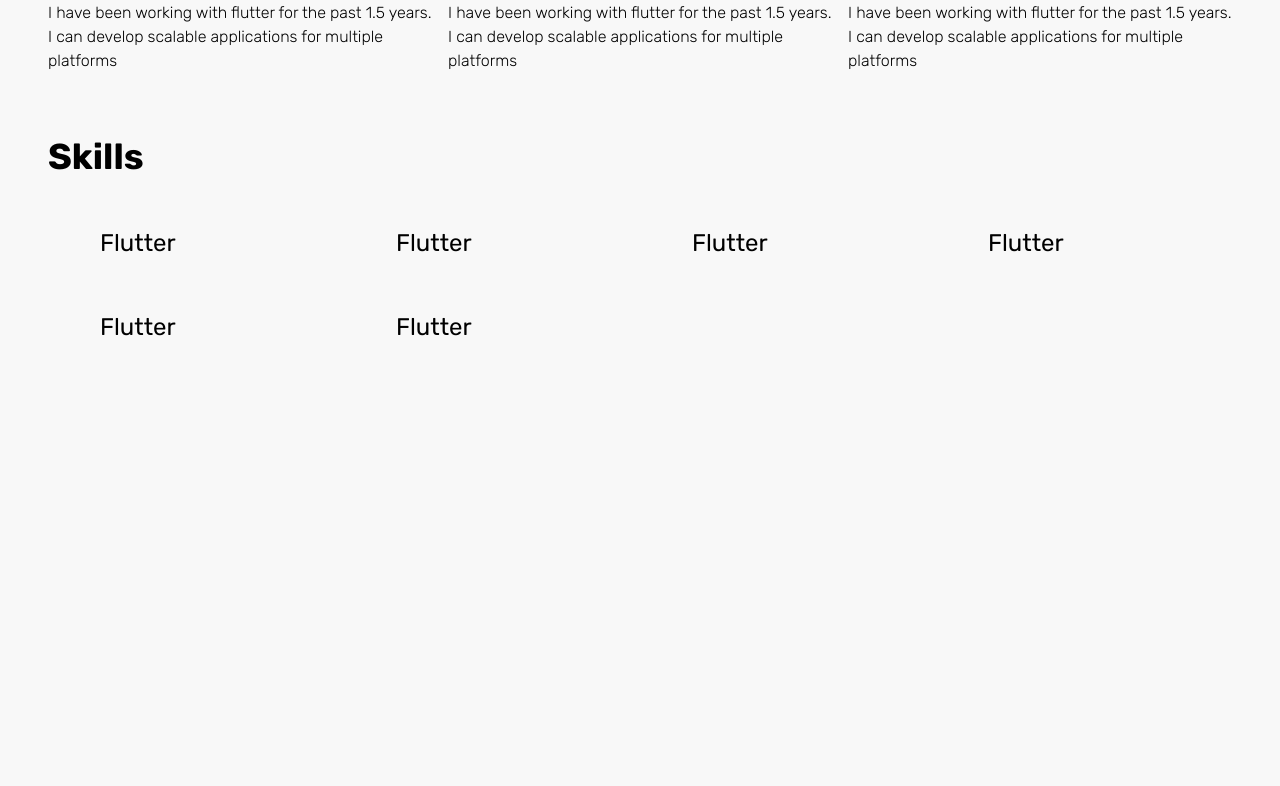
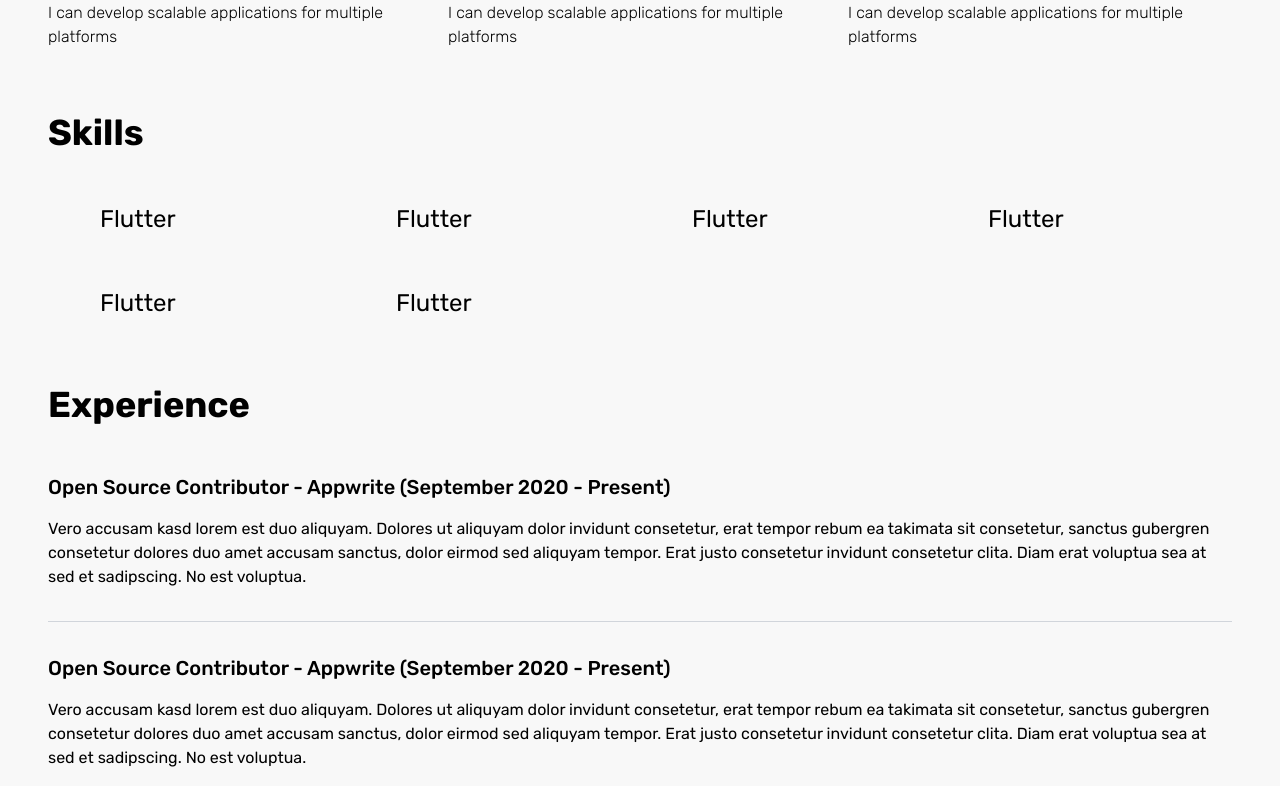
Before and after one commit to 2002Bishwajeet/portfolio-website, a Svelte app: page / in a window 1280 px wide. Shown: the part 944-1730 px from the top of the page. Before the commit the page ends 1305 px from the top, so only its background shows below. Built offline with nearby package versions, Linux system fonts and the light colour scheme; some icons are missing.

Commit message:
Experience tab done

```diff
--- a/index.html
+++ b/index.html
@@ -2,7 +2,7 @@
 <html lang="en">
   <head>
     <meta charset="UTF-8" />
-    {# TODO: FAVICON #}
+ <!--TODO: Favicon-->
     <link rel="icon" href="/favicon.ico" />
     <meta name="viewport" content="width=device-width, initial-scale=1.0" />
     <title>Bishwajeet Parhi</title>
--- a/src/App.svelte
+++ b/src/App.svelte
@@ -3,6 +3,7 @@
   import Home from "./lib/Home.svelte";
   import Services from "./lib/Services.svelte";
   import Skills from "./lib/Skills.svelte";
+  import Experiences from "./lib/Experiences.svelte";
 </script>
 
 <svelte:head>
@@ -19,6 +20,7 @@
   <Home />
   <Services />
   <Skills />
+  <Experiences/>
 
 </main>
 
--- /dev/null
+++ b/src/lib/Experiences.svelte
@@ -0,0 +1,19 @@
+<script lang="ts">
+import Experience from "./components/Experience.svelte";
+</script>
+
+<div class="mt-16">
+   <p class="items-start text-start content-start font-bold text-4xl mb-12">Experience</p>
+   <div class = "items-start text-start">
+    <p class = "text-xl font-medium mb-4">Open Source Contributor - Appwrite (September 2020 - Present) </p>
+    <p>Vero accusam kasd lorem est duo aliquyam. Dolores ut aliquyam dolor invidunt consetetur, erat tempor rebum ea takimata sit consetetur, sanctus gubergren consetetur dolores duo amet accusam sanctus, dolor eirmod sed aliquyam tempor. Erat justo consetetur invidunt consetetur clita. Diam erat voluptua sea at sed et sadipscing. No est voluptua.</p>
+   </div>
+
+  <div class="my-8">
+    <div class="w-full border-t border-gray-300"></div>
+</div>
+   <div class = "items-start text-start">
+    <p class = "text-xl font-medium mb-4">Open Source Contributor - Appwrite (September 2020 - Present) </p>
+    <p>Vero accusam kasd lorem est duo aliquyam. Dolores ut aliquyam dolor invidunt consetetur, erat tempor rebum ea takimata sit consetetur, sanctus gubergren consetetur dolores duo amet accusam sanctus, dolor eirmod sed aliquyam tempor. Erat justo consetetur invidunt consetetur clita. Diam erat voluptua sea at sed et sadipscing. No est voluptua.</p>
+   </div>
+</div>
--- /dev/null
+++ b/src/lib/components/Experience.svelte
@@ -0,0 +1,7 @@
+  <script lang="ts"></script>
+
+
+  <div class = "items-start text-start">
+    <p class = "text-xl font-medium mb-4">Open Source Contributor - Appwrite (September 2020 - Present) </p>
+    <p>Vero accusam kasd lorem est duo aliquyam. Dolores ut aliquyam dolor invidunt consetetur, erat tempor rebum ea takimata sit consetetur, sanctus gubergren consetetur dolores duo amet accusam sanctus, dolor eirmod sed aliquyam tempor. Erat justo consetetur invidunt consetetur clita. Diam erat voluptua sea at sed et sadipscing. No est voluptua.</p>
+   </div>
```
